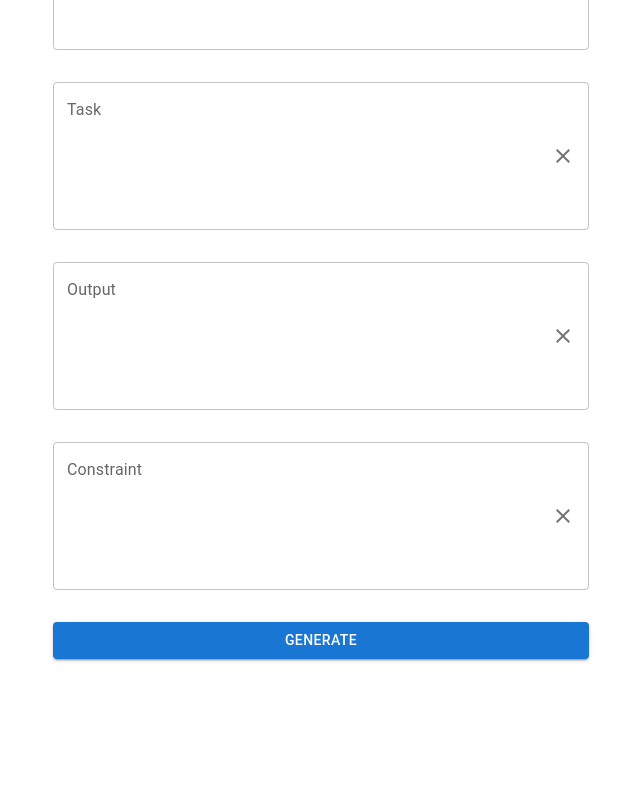
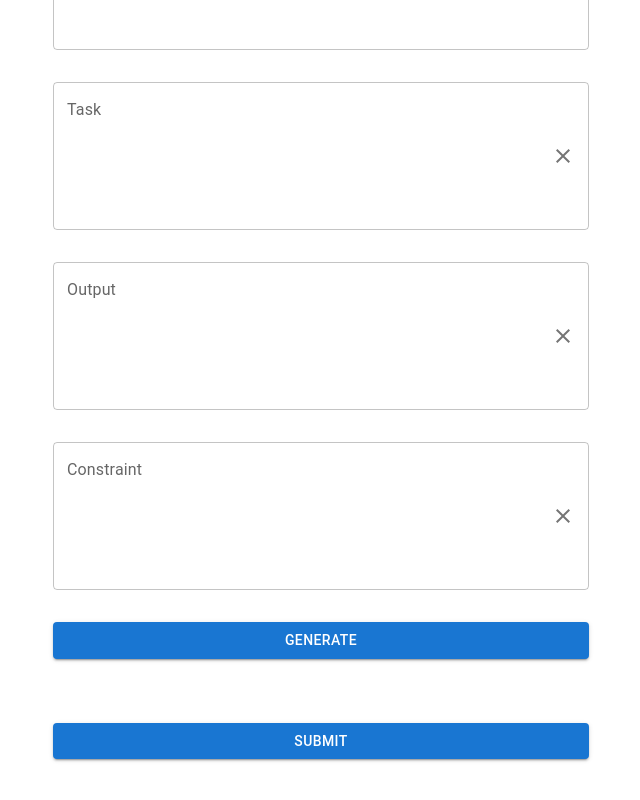
Before and after one commit to chingu-voyages/V54-tier2-team-21, a React (Vite) app: page / in a window 1280 px wide. Shown: the part 334-1134 px from the top of the page, without its empty margins (319-959 px from the left). Before the commit the page ends 1081 px from the top, so only its background shows below. Built offline with nearby package versions, Linux system fonts and the light colour scheme.

Commit message:
api call to gemini working. result being displayed.

```diff
--- a/package.json
+++ b/package.json
@@ -12,6 +12,7 @@
   "dependencies": {
     "@emotion/react": "^11.14.0",
     "@emotion/styled": "^11.14.0",
+    "@google/generative-ai": "^0.24.0",
     "@mui/icons-material": "^6.4.8",
     "@mui/material": "^6.4.7",
     "react": "^19.0.0",
--- a/src/App.tsx
+++ b/src/App.tsx
@@ -5,19 +5,24 @@ import Form from './components/Form';
 import Prompt from './components/Prompt';
 // import Footer from './components/Footer'
 import { Inputs } from './types';
+import Result from './components/Result';
+import { GoogleGenerativeAI } from '@google/generative-ai';
 
 function App() {
-    const [formData, setFormData] = useState<Inputs>({
-        persona: '',
-        context: '',
-        task: '',
-        output: '',
-        constraint: '',
-    });
+    const [prompt, setPrompt] = useState<string>('');
+    const [result, setResult] = useState<string>('');
 
     function onFormSubmit(formData: Inputs) {
-        // console.log(formData);
-        setFormData(formData);
+        const prompt = Object.values(formData).join('. ');
+        setPrompt(prompt);
+    }
+
+    async function onPromptSubmit(prompt: string) {
+        const genAI = new GoogleGenerativeAI('ADD YOUR KEY HERE');
+        const model = genAI.getGenerativeModel({ model: 'gemini-2.0-flash' });
+
+        const result = await model.generateContent(prompt);
+        setResult(result.response.text());
     }
 
     return (
@@ -25,7 +30,8 @@ function App() {
             {/* <Header /> */}
             <div className="prompt-container">
                 <Form onFormSubmit={onFormSubmit} />
-                <Prompt formData={formData} />
+                <Prompt prompt={prompt} onPromptSubmit={onPromptSubmit} />
+                <Result result={result} />
             </div>
             {/* <Footer /> */}
         </>
--- a/src/components/Prompt.tsx
+++ b/src/components/Prompt.tsx
@@ -1,11 +1,24 @@
-import { Inputs } from '../types';
+import { Button } from '@mui/material';
 
 interface PromptProps {
-    formData: Inputs;
+    prompt: string;
+    onPromptSubmit: (prompt: string) => void;
 }
 
-const Prompt = ({ formData }: PromptProps) => {
-    return <p>{Object.values(formData).join(' ')}</p>;
+const Prompt = ({ prompt, onPromptSubmit }: PromptProps) => {
+    return (
+        <>
+            <p>{prompt}</p>
+            <Button
+                variant="contained"
+                type="submit"
+                sx={{ m: 2 }}
+                onClick={() => onPromptSubmit(prompt)}
+            >
+                Submit
+            </Button>
+        </>
+    );
 };
 
 export default Prompt;
--- /dev/null
+++ b/src/components/Result.tsx
@@ -0,0 +1,8 @@
+interface ResultProps {
+    result: string;
+}
+const Result = ({ result }: ResultProps) => {
+    return <p>{result}</p>;
+};
+
+export default Result;
```
Also changed, not shown: 1 other file (tests, documents, lock files or other folders).
